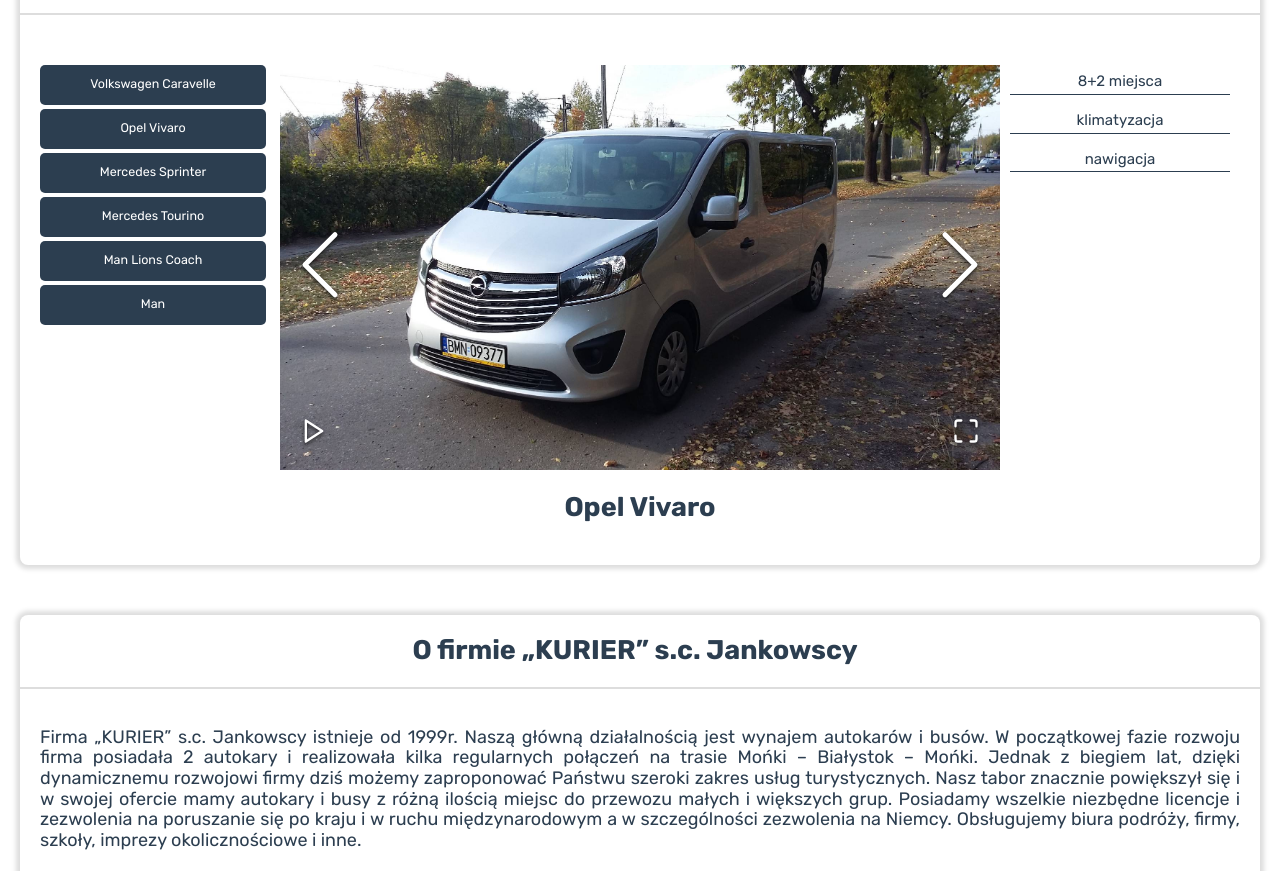
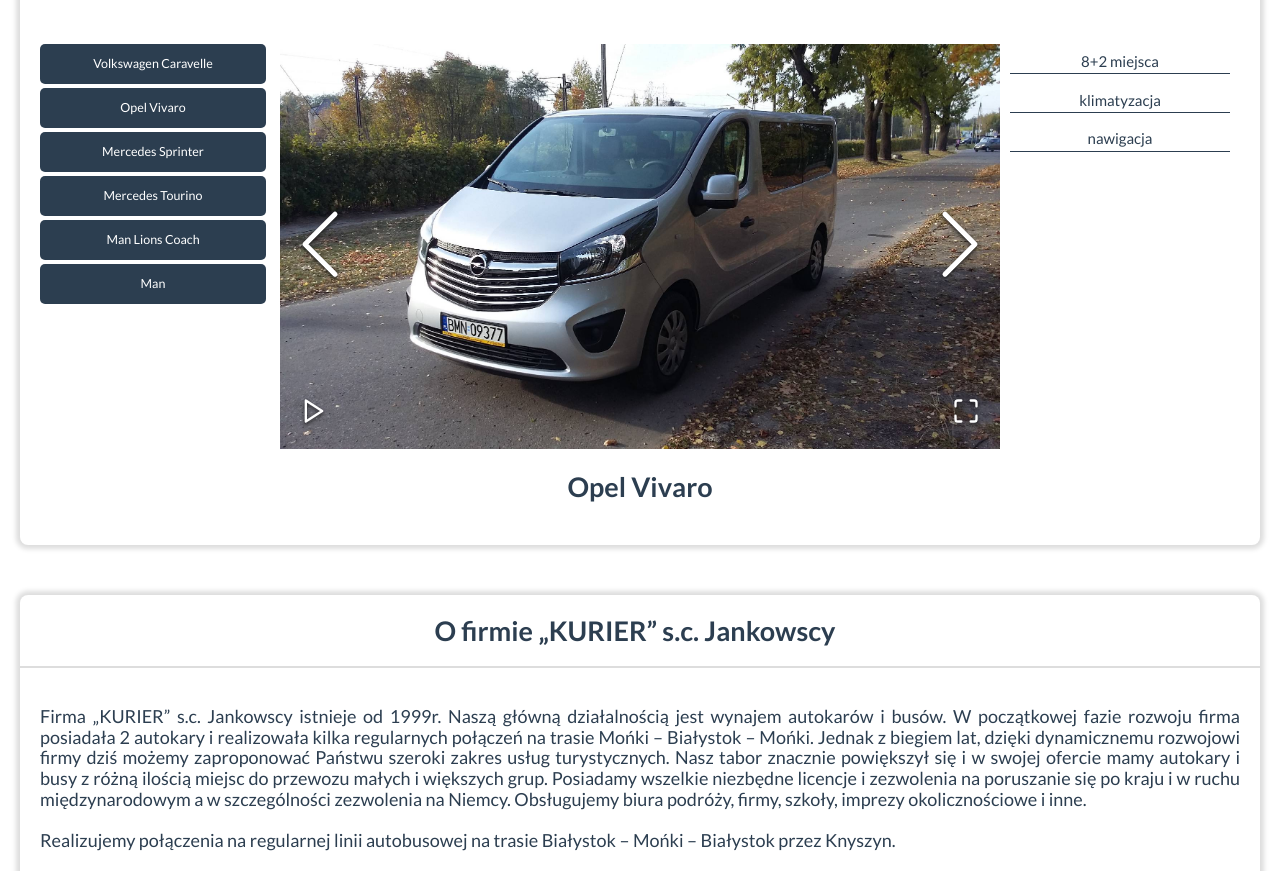
Before and after one commit to MarcinJankowski00/Kurier-Jankowscy-homepage-react, a React (Create React App) app: page / in a window 1280 px wide. Shown: the part 4600-5471 px from the top of the page. Built offline with nearby package versions, Linux system fonts and the light colour scheme.

Commit message:
new font added

```diff
--- a/public/index.html
+++ b/public/index.html
@@ -28,7 +28,8 @@
     crossorigin="anonymous" referrerpolicy="no-referrer" />
   <link rel="preconnect" href="https://fonts.googleapis.com">
   <link rel="preconnect" href="https://fonts.gstatic.com" crossorigin>
-  <link href="https://fonts.googleapis.com/css2?family=Rubik:wght@400;700&display=swap" rel="stylesheet">
+  <link href="https://fonts.googleapis.com/css2?family=Lato:wght@400;700&family=Rubik:wght@400;700&display=swap"
+    rel="stylesheet">
 </head>
 
 <body>
--- a/src/GlobalStyle.js
+++ b/src/GlobalStyle.js
@@ -10,7 +10,7 @@ export const GlobalStyle = createGlobalStyle`
     }
 
     body {
-        font-family: 'Rubik', sans-serif;
+        font-family: 'Lato', sans-serif;
         font-size: 18px;
         color: #2c3e50;
         background-color: ${({ theme }) => theme.gallery};
```
